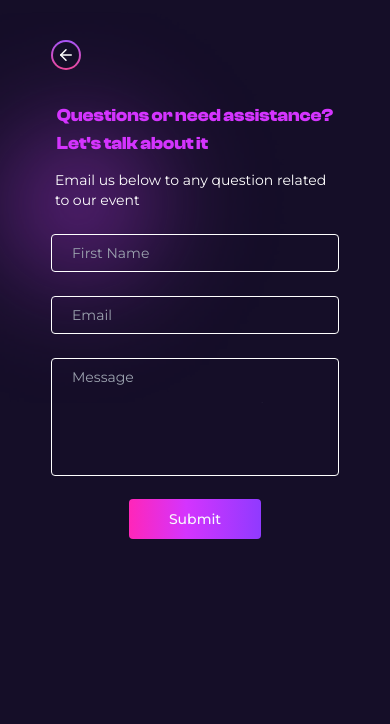
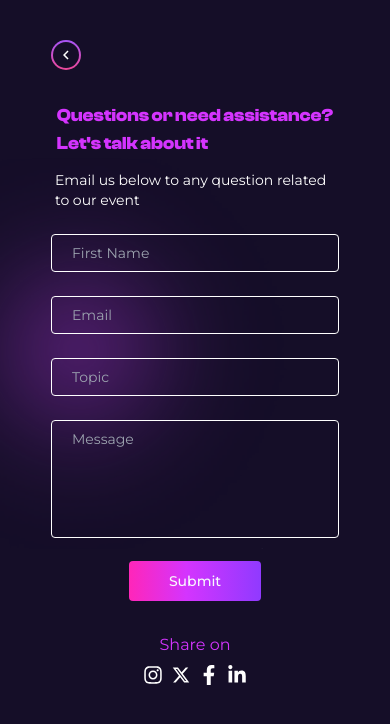
Before and after one commit to NureniJamiu/getlinked-tech-hackathon, a Next.js app: page /contact in a window 390 px wide. Shown: the top 724 px of the page. Built offline with nearby package versions, Linux system fonts and the light colour scheme.

Commit message:
fix: layout shift

```diff
--- a/package.json
+++ b/package.json
@@ -23,6 +23,7 @@
     "postcss": "8.4.30",
     "react": "18.2.0",
     "react-dom": "18.2.0",
+    "react-icons": "^4.11.0",
     "tailwind-merge": "^1.14.0",
     "tailwindcss": "3.3.3",
     "tailwindcss-animate": "^1.0.7",
--- a/src/app/contact/page.jsx
+++ b/src/app/contact/page.jsx
@@ -4,7 +4,12 @@ import flare from "../../../public/purple-flare.png";
 import Image from "next/image";
 import ContactForm from "@/components/ContactForm";
 
-import { ArrowLeft, Facebook, Instagram, Linkedin, X } from "lucide-react";
+import { FaInstagram, FaFacebookF, FaLinkedinIn } from "react-icons/fa";
+
+import { RiTwitterXFill } from "react-icons/ri";
+import { MdKeyboardArrowLeft } from "react-icons/md";
+
+import Link from "next/link";
 
 const page = () => {
   return (
@@ -36,10 +41,10 @@ const page = () => {
             </div>
             <span className="text-[#D434FE]">Share on</span>
             <div className="flex items-center mt-2 gap-2">
-              <Instagram size={20} />
-              <X size={20} />
-              <Facebook size={20} />
-              <Linkedin size={20} />
+              <FaInstagram size={20} />
+              <RiTwitterXFill size={20} />
+              <FaFacebookF size={20} />
+              <FaLinkedinIn size={20} />
             </div>
           </div>
           {/* flex two  */}
@@ -50,14 +55,15 @@ const page = () => {
           >
             <div className="w-[450px] h-auto py-10 rounded-lg md:shadow-lg md:bg-white md:bg-opacity-5 flex items-center justify-center">
               <div className="flex flex-col items-center">
-                <div
+                <Link
+                  href="/"
                   className="md:hidden self-start bg-gradient-to-b from-purple-500 to-pink-500 rounded-full p-[2px] cursor-pointer"
                   // onClick={goBack}
                 >
                   <div className=" bg-[#150E28] rounded-full p-1">
-                    <ArrowLeft size={18} />
+                    <MdKeyboardArrowLeft size={18} />
                   </div>
-                </div>
+                </Link>
                 <h2 className="text-left font-clash text-lg text-[#D434FE] mt-8 md:mt-0">
                   Questions or need assistance? <br /> Let{"'"}s talk about it
                 </h2>
@@ -65,6 +71,23 @@ const page = () => {
                   Email us below to any question related to our event
                 </p>
                 <ContactForm />
+                <div className="md:hidden mt-8">
+                  <span className="text-[#D434FE]">Share on</span>
+                  <div className="flex items-center mt-2 gap-2">
+                    <Link href="https://instagram.com">
+                      <FaInstagram size={20} />
+                    </Link>
+                    <Link href="https://x.com">
+                      <RiTwitterXFill size={20} />
+                    </Link>
+                    <Link href="https://facebook.com">
+                      <FaFacebookF size={20} />
+                    </Link>
+                    <Link href="https://linkedin.com">
+                      <FaLinkedinIn size={20} />
+                    </Link>
+                  </div>
+                </div>
               </div>
             </div>
           </div>
--- a/src/app/register/page.jsx
+++ b/src/app/register/page.jsx
@@ -25,7 +25,7 @@ const page = () => {
             data-aos="fade-up"
             data-aos-duration="1000"
           >
-            <h2 className="md:hidden font-clash text-xl text-[#D434FE]">
+            <h2 className="ml-14 md:ml-0 md:hidden font-clash text-xl text-[#D434FE]">
               Register
             </h2>
             <Image
--- a/src/components/ContactForm.jsx
+++ b/src/components/ContactForm.jsx
@@ -17,6 +17,7 @@ const ContactForm = () => {
       initialValues: {
         name: "",
         email: "",
+        topic: "",
         message: "",
       },
       validationSchema: contactUsSchema,
@@ -52,6 +53,20 @@ const ContactForm = () => {
       {errors.email && touched.email && (
         <p className="text-xs text-red-500 text-left">{errors.email}</p>
       )}
+      <input
+        type="text"
+        id="topic"
+        value={values.topic}
+        onChange={handleChange}
+        onBlur={handleBlur}
+        placeholder="Topic"
+        className={`border border-[#fff] bg-inherit py-2 px-5 w-full rounded text-sm mt-6 focus:outline-none ${
+          errors.topic && touched.topic && "border-red-500"
+        }`}
+      />
+      {errors.topic && touched.topic && (
+        <p className="text-xs text-red-500 text-left">{errors.topic}</p>
+      )}
       <textarea
         id="message"
         value={values.message}
--- a/src/components/Footer.jsx
+++ b/src/components/Footer.jsx
@@ -1,20 +1,16 @@
 import Link from "next/link";
 import React from "react";
-import {
-  Facebook,
-  Instagram,
-  Linkedin,
-  MapPin,
-  PhoneCall,
-  X,
-} from "lucide-react";
+import { FaInstagram, FaFacebookF, FaLinkedinIn } from "react-icons/fa";
+
+import { RiTwitterXFill } from "react-icons/ri";
+import { LuMapPin } from "react-icons/lu";
+import { PhoneCall } from "lucide-react";
 
 const Footer = () => {
   return (
     <footer
       className="bg-[#100B20] h-auto px-10 md:px-20 lg:px-28 py-12 min-h-[180px] text-sm"
-      data-aos={`fade-up`}
-      data-aos-duration="1500"
+      data-aos="fade-up"
     >
       <div className="flex flex-col md:flex-row gap-12">
         {/* flex one */}
@@ -46,10 +42,18 @@ const Footer = () => {
             <div className="mt-3 flex items-center gap-3">
               <span className="text-[#D434FE]">Follow us</span>
               <div className="flex items-center gap-2">
-                <Instagram size={20} />
-                <X size={20} />
-                <Facebook size={20} />
-                <Linkedin size={20} />
+                <Link href="https://instagram.com">
+                  <FaInstagram size={20} />
+                </Link>
+                <Link href="https://x.com">
+                  <RiTwitterXFill size={20} />
+                </Link>
+                <Link href="https://facebook.com">
+                  <FaFacebookF size={20} />
+                </Link>
+                <Link href="https://linkedin.com">
+                  <FaLinkedinIn size={20} />
+                </Link>
               </div>
             </div>
           </div>
@@ -60,7 +64,7 @@ const Footer = () => {
               <span>+234 916000000</span>
             </div>
             <div className="mt-3 flex items-start gap-3">
-              <MapPin size={30} />
+              <LuMapPin size={22} />
               <p className="w-32"> 27, Alara Street Yaba 100012, Lagos State</p>
             </div>
           </div>
--- a/src/components/Policy.jsx
+++ b/src/components/Policy.jsx
@@ -3,6 +3,8 @@ import Subheader from "./Subheader";
 import { Button } from "./ui/button";
 import { PlusIcon } from "lucide-react";
 import Image from "next/image";
+
+import { FaCheck } from "react-icons/fa";
 
 import privacyImage from "../../public/privacy-policy.png";
 import flare from "../../public/purple-flare.png";
@@ -35,8 +37,8 @@ const Policy = () => {
               it’s our aim to always take of our participant
             </p>
           </div>
-          <div className="text-sm md:text-base my-5 md:my-16 border border-[#D434FE] text-center  px-5 py-10 md:px-10 md:py-14">
-            <p className="md:text-left leading-8">
+          <div className="text-sm my-5 md:my-16 border border-[#D434FE] text-center  px-5 py-10 md:px-10 md:py-14">
+            <p className="md:text-left">
               At getlinked tech Hackathon 1.0, we value your privacy and are
               committed to protecting your personal information. This Privacy
               Policy outlines how we collect, use, disclose, and safeguard your
@@ -52,7 +54,7 @@ const Policy = () => {
             </div>
             <div className="flex text-left items-start gap-3 my-3">
               <span className="bg-green-600 rounded-full p-1">
-                <PlusIcon size={12} />
+                <FaCheck size={12} />
               </span>
               <span className="leading-6">
                 The Standard License grants you a non-exclusive right to
@@ -61,7 +63,7 @@ const Policy = () => {
             </div>
             <div className="flex text-left items-start gap-3 my-3">
               <span className="bg-green-600 rounded-full p-1">
-                <PlusIcon size={12} />
+                <FaCheck size={12} />
               </span>
               <span className="leading-6">
                 The Standard License grants you a non-exclusive right to
--- a/src/components/RegistrationForm.jsx
+++ b/src/components/RegistrationForm.jsx
@@ -113,7 +113,8 @@ const RegistrationForm = () => {
             )}
           </div>
         </div>
-        <div className="grid grid-cols-2 gap-3 w-64 md:w-full md:gap-3 mt-1">
+
+        <div className="grid grid-cols-2 gap-3 px-5 md:px-0 md:w-full md:gap-3 mt-1">
           <div className="text-left">
             <label className="text-xs font-semibold ">Category</label>
             <select
@@ -167,7 +168,7 @@ const RegistrationForm = () => {
             )}
           </div>
         </div>
-        <div className="text-left w-64 md:w-full text-xs">
+        <div className="text-left px-5 md:px-0 md:w-full text-xs">
           <p className="text-[#FF26B9] italic  my-2">
             Please review your registration details before submitting
           </p>
@@ -177,10 +178,10 @@ const RegistrationForm = () => {
               I agree with the event terms and condition and privacy policy
             </span>
           </div>
+          <Button className="btn-gradient rounded px-10 text-sm w-full">
+            Submit
+          </Button>
         </div>
-        <Button className="btn-gradient rounded px-10 text-sm w-full">
-          Submit
-        </Button>
       </div>
     </form>
   );
--- a/src/components/Subheader.jsx
+++ b/src/components/Subheader.jsx
@@ -16,7 +16,7 @@ const Subheader = ({ title, subtitle, optional }) => {
           width={12}
           height={12}
           alt="purple star"
-          className=" absolute top-8 right-0 md:right-12"
+          className=" absolute top-8 right-0 md:right-12 animate-pulse"
         />
       </div>
       <p className="md:my-8 text-sm text-gray-300">{optional}</p>
--- a/src/schema/index.js
+++ b/src/schema/index.js
@@ -6,6 +6,7 @@ export const contactUsSchema = yup.object().shape({
     .string()
     .email("Please enter a valid email")
     .required("Email is a required field"),
+  topic: yup.string().required("This field is required"),
   message: yup.string().required("This field is required"),
 });
 
```
Also changed, not shown: 1 other file (tests, documents, lock files or other folders).
